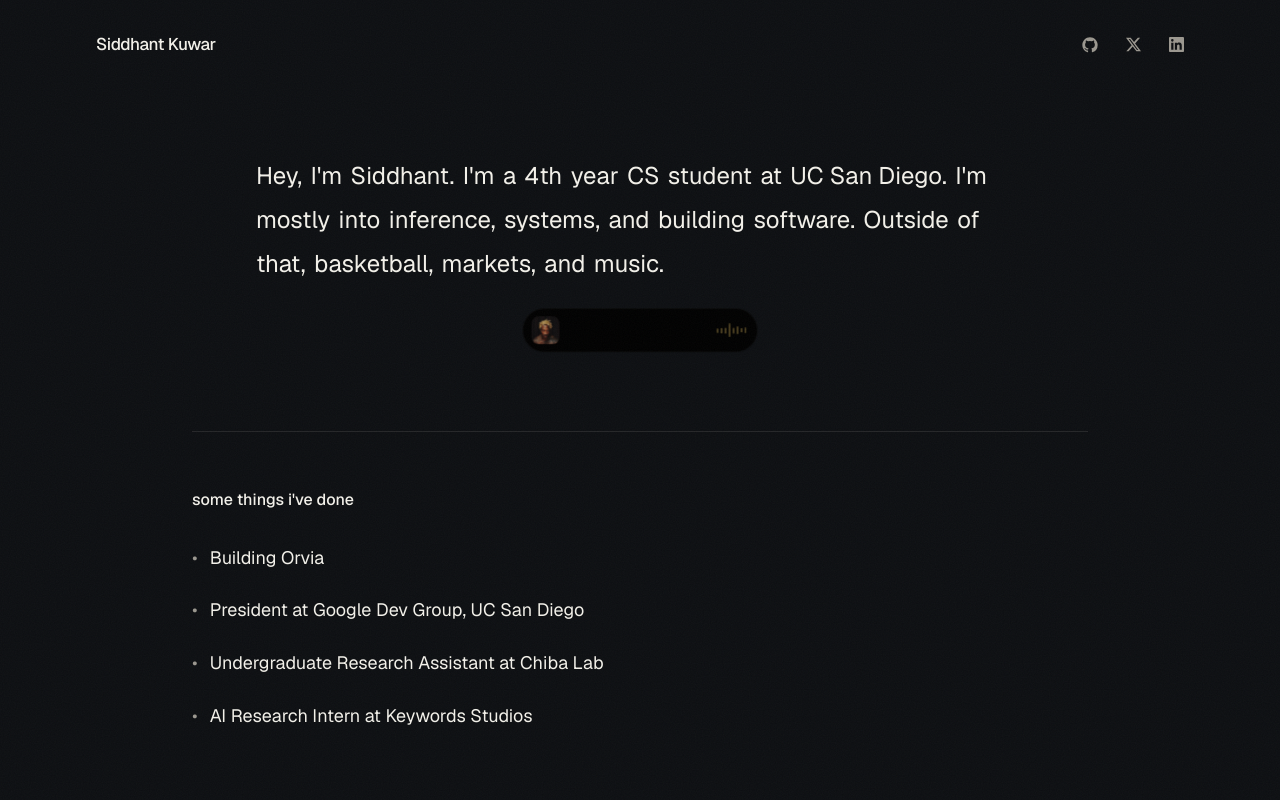
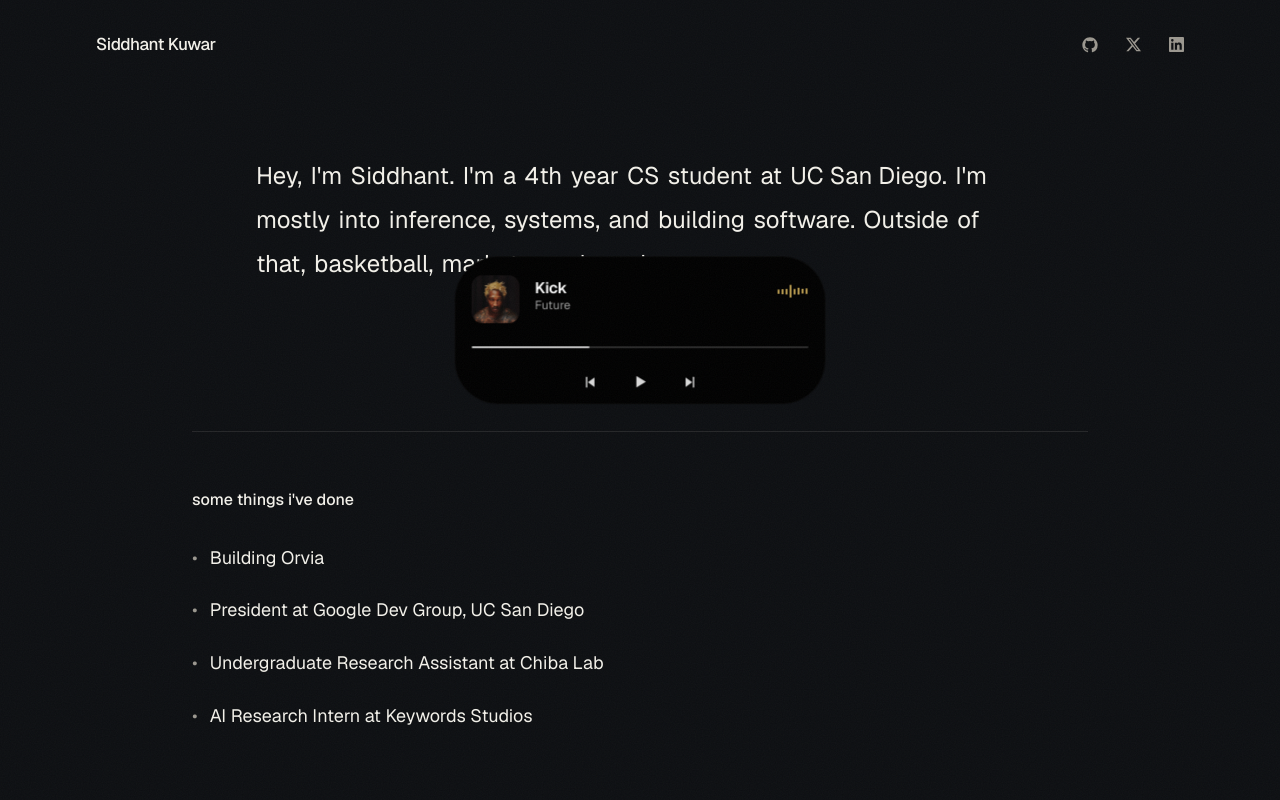
Before and after one commit to skcache/sk, a Next.js app: page / in a window 1280 px wide. Both pictures are taken after a click on the button "music". Shown: the top 800 px of the page. Built offline with nearby package versions, Linux system fonts and the light colour scheme.

Commit message:
music: compact -> expanded Now Playing bloom -> compact -> seed return (one continuous black object)

```diff
--- a/app/components/MusicIsland.tsx
+++ b/app/components/MusicIsland.tsx
@@ -13,26 +13,33 @@
   SIZE_PRESETS,
 } from "./kit/dynamic-island";
 
-/* THE ONE absolute clock. The whole performance lives here:
-   press -> the seed is born at the word -> it moves toward the stage
-   WHILE the shell begins widening -> the seed arrives as the finished
-   Apple-style COMPACT island (235x44) -> ~2s hold with the live
-   waveform -> the waveform crossfades out -> the art follows a beat
-   later -> the shell shrinks AND the seed travels home at the SAME
-   beat (MOVE + SHRINK is one gesture) -> the seed dissolves into the
-   word -> idle. Every fade is long, eased in-out, and overlapped. */
+/* THE ONE ABSOLUTE CLOCK. The whole ~5.2s performance lives here:
+   press -> seed born at the word -> it moves toward the stage WHILE
+   the shell widens -> COMPACT (235x44) forms and holds -> a tiny
+   physical press cue -> the SAME black shell BLOOMS into the real
+   EXPANDED Now Playing form (371x148) -> Kick / Future / progress /
+   controls unfold -> ~2.3s hold -> the expanded-only content leaves
+   -> the same shell contracts back to the EXACT compact state ->
+   compact holds briefly -> the shell shrinks AND travels home at the
+   same beat -> the seed dissolves into the word -> idle.
+   One clock for the Cult states, the content beats, and the travel. */
 const MUSIC_TIMING = {
   expand: 70, // the shell starts widening while the seed is still moving
-  skinFade: 110, // the seed skin fades out almost immediately (one shell)
-  artIn: 200, // album art fades/scales in as the shell reaches its width
-  waveIn: 280, // the waveform follows a beat later
-  waveOut: 2700, // waveform crossfades out (300ms, eased in-out)
-  artOut: 2860, // art begins fading as the wave's tail settles (crossfade)
-  closing: 3180, // the seed skin re-forms under the shell
-  shrink: 3260, // COMPACT -> EMPTY: the shell begins shrinking
-  returnMs: 3260, // SAME beat: the seed travels home WHILE shrinking
-  dissolve: 3500, // the seed fades into the word (240ms) with a 20ms settled rest
-  done: 3760, // unmount AFTER the dissolve completes; idle
+  skinFade: 110, // the seed skin fades out (one visible object)
+  artIn: 200, // album art CSS entrance delay (mounts with the shell)
+  waveIn: 280, // waveform CSS entrance delay
+  compactAt: 350, // COMPACT fully formed
+  press: 1000, // the tactile press cue (130ms, scale 1 -> .975 -> 1)
+  bloom: 1080, // the shell BLOOMS into MUSIC_EXPANDED
+  metaIn: 1180, // title / artist unfold
+  progressIn: 1270, // the progress rail appears
+  controlsIn: 1340, // the controls resolve
+  expandedHold: 3750, // expanded-only content begins leaving (~200ms)
+  collapse: 3920, // MUSIC_EXPANDED -> COMPACT (same shell, art/wave move with it)
+  compactHold: 4250, // the exact compact state is restored and held
+  returnMs: 4850, // MOVE + SHRINK: fades + EMPTY + travel home begin together
+  dissolve: 5100, // the seed fades into the word (240ms, no pop)
+  done: 5340, // unmount AFTER the dissolve; idle
 } as const;
 
 /* the exit fade: long and eased in-out - never a cheap ease-in tail */
@@ -48,21 +55,23 @@
   mass: 0.8,
 };
 
-type Phase = "opening" | "open" | "closing" | "returning" | "dissolve";
+type Phase = "opening" | "compact" | "expanded" | "compactClosing" | "returning" | "dissolve";
 
 /**
- * The music egg as Apple's COMPACT Now Playing Dynamic Island:
- * a tiny pure-black pill (235x44) with album art at the LEADING edge,
- * a live waveform at the TRAILING edge, and intentional black void in
- * the center - the island wraps around the "camera region", it is NOT
- * a media card. No title, no artist, no expanded state in this pass.
+ * The music egg: ONE black object that physically becomes
+ * SEED -> COMPACT Dynamic Island -> EXPANDED Now Playing island ->
+ * COMPACT -> SEED, without ever breaking the illusion.
  *
- * One visible object: the seed born at `music` IS the shell being
- * born - Motion carries the position while the Cult shell stretches
- * around the traveler, and the seed skin fades within ~110ms so there
- * is never a second black capsule underneath. Closing mirrors the
- * opening: the seed begins moving home at the exact beat the shell
- * starts shrinking. Lifecycle ~3.4s, one deterministic performance.
+ * Compact is the ACCEPTED baseline (235x44, pure black, art leading,
+ * waveform trailing, black void center - no title/artist). The
+ * expansion blooms the SAME shell, and the album art + waveform are
+ * the SAME DOM elements the whole time - they reposition/resize with
+ * the shell. The expanded view adds Kick / Future, a thin progress
+ * rail, and three visual-only transport controls.
+ *
+ * Motion owns position; the Cult shell owns dimensions; the seed skin
+ * fades within ~110ms so there is never a second black object.
+ * Lifecycle ~5.3s, one deterministic performance per click.
  */
 export default function MusicIsland({ onDone }: { onDone: () => void }) {
   return (
@@ -116,8 +125,8 @@
       setStage(findStageCenter());
       if (reduce) {
         // reduced motion: no travel - the island lives its schedule
-        // in place, then returns with a clean fade
-        setPhase("open");
+        // in place (compact -> expanded -> compact), then fades clean
+        setPhase("compact");
         schedule(MUSIC_TIMING.done, () => onDoneRef.current());
       }
     });
@@ -128,20 +137,37 @@
     };
   }, [reduce, schedule]);
 
-  // the outer choreography on the SAME absolute clock: the skin fades
-  // as the shell covers it, the content crossfades out (long, eased
-  // in-out, overlapping), and the MOVE+SHRINK closing begins at the
-  // exact beat the shell contracts - then the seed dissolves.
+  // the outer choreography on the SAME absolute clock: phases, the
+  // press cue, the expanded-content exit, and the MOVE+SHRINK closing
   useEffect(() => {
     if (!origin || !stage || reduce) return;
-    schedule(MUSIC_TIMING.skinFade, () => setPhase("open"));
-    schedule(MUSIC_TIMING.waveOut, () => {
+    schedule(MUSIC_TIMING.skinFade, () => setPhase("compact"));
+    schedule(MUSIC_TIMING.bloom, () => setPhase("expanded"));
+    schedule(MUSIC_TIMING.press, () => {
+      const shell = document.querySelector(".music-island-shell");
+      if (!shell) return;
+      shell.animate(
+        [
+          { transform: "scale(1)" },
+          { transform: "scale(0.975)", offset: 0.5 },
+          { transform: "scale(1)" },
+        ],
+        { duration: 130, easing: "ease-in-out" }
+      );
+    });
+    schedule(MUSIC_TIMING.expandedHold, () => {
+      const ui = document.querySelector(".island-expanded-ui");
+      if (ui) {
+        ui.animate([{ opacity: 1 }, { opacity: 0 }], { duration: 200, easing: EXIT_EASE, fill: "forwards" });
+      }
+    });
+    schedule(MUSIC_TIMING.collapse, () => setPhase("compactClosing"));
+    schedule(MUSIC_TIMING.returnMs, () => {
+      setPhase("returning"); // MOVE + SHRINK: the travel begins with the shell's EMPTY
       const wave = document.querySelector(".dynamic-island-wave");
       if (wave) {
         wave.animate([{ opacity: 1 }, { opacity: 0 }], { duration: 300, easing: EXIT_EASE, fill: "forwards" });
       }
-    });
-    schedule(MUSIC_TIMING.artOut, () => {
       const art = document.querySelector(".dynamic-island-art");
       if (art) {
         art.animate(
@@ -150,8 +176,6 @@
         );
       }
     });
-    schedule(MUSIC_TIMING.closing, () => setPhase("closing"));
-    schedule(MUSIC_TIMING.returnMs, () => setPhase("returning")); // with the shrink
     schedule(MUSIC_TIMING.dissolve, () => setPhase("dissolve"));
     schedule(MUSIC_TIMING.done, () => onDoneRef.current());
   }, [origin, stage, reduce, schedule]);
@@ -163,7 +187,7 @@
     return { x: stage.x - origin.x, y: stage.y - origin.y };
   }, [origin, stage]);
 
-  const island = <IslandInner onDone={onDone} />;
+  const island = <IslandInner phase={phase} />;
 
   // reduced motion: the island simply appears at the stage center and
   // lives its schedule in place - no travel, no skin
@@ -195,7 +219,7 @@
       }}
       initial={false}
       animate={
-        phase === "opening" || phase === "open" || phase === "closing"
+        phase === "opening" || phase === "compact" || phase === "expanded" || phase === "compactClosing"
           ? { x: delta.x, y: delta.y }
           : { x: 0, y: 0 }
       }
@@ -204,7 +228,12 @@
       <span
         className="music-seed-skin"
         aria-hidden="true"
-        style={{ opacity: phase === "open" || phase === "dissolve" ? 0 : 1 }}
+        style={{
+          opacity:
+            phase === "compact" || phase === "expanded" || phase === "compactClosing" || phase === "dissolve"
+              ? 0
+              : 1,
+        }}
       />
       <span className="music-projectile-island">{island}</span>
     </motion.div>,
@@ -215,18 +244,14 @@
 /**
  * The island itself: the official size machine driven by the reducer's
  * STABLE dispatch on the same absolute clock (never the cumulative
- * queue). ONE size transition in this pass: EMPTY -> COMPACT (the
- * Apple compact Now Playing form), then EMPTY again at the close.
- * Content is edge-aligned: art at the leading edge, waveform at the
- * trailing edge, intentful black void between them.
+ * queue). The SAME shell moves COMPACT -> MUSIC_EXPANDED -> COMPACT ->
+ * EMPTY; the compact art + waveform are the SAME elements throughout
+ * and simply reposition when the shell blooms. The expanded UI
+ * (title/artist/progress/controls) mounts only for the expanded phase.
  */
-function IslandInner({ onDone }: { onDone: () => void }) {
+function IslandInner({ phase }: { phase: Phase }) {
   const { state, dispatch } = useDynamicIslandSize();
   const timers = useRef<ReturnType<typeof setTimeout>[]>([]);
-  const onDoneRef = useRef(onDone);
-  useEffect(() => {
-    onDoneRef.current = onDone;
-  }, [onDone]);
   void state.isAnimating;
 
   /* ONE absolute clock. The Cult queue's delays are cumulative and
@@ -235,12 +260,16 @@
   useEffect(() => {
     const at = (ms: number, fn: () => void) => timers.current.push(setTimeout(fn, ms));
     at(MUSIC_TIMING.expand, () => dispatch({ type: "SET_SIZE", newSize: SIZE_PRESETS.COMPACT }));
-    at(MUSIC_TIMING.shrink, () => dispatch({ type: "SET_SIZE", newSize: SIZE_PRESETS.EMPTY }));
+    at(MUSIC_TIMING.bloom, () => dispatch({ type: "SET_SIZE", newSize: SIZE_PRESETS.MUSIC_EXPANDED }));
+    at(MUSIC_TIMING.collapse, () => dispatch({ type: "SET_SIZE", newSize: SIZE_PRESETS.COMPACT }));
+    at(MUSIC_TIMING.returnMs, () => dispatch({ type: "SET_SIZE", newSize: SIZE_PRESETS.EMPTY }));
     return () => {
       timers.current.forEach(clearTimeout);
       timers.current = [];
     };
   }, [dispatch]);
+
+  const expanded = phase === "expanded";
 
   return (
     <DynamicIsland
@@ -248,7 +277,7 @@
       className="music-island-shell mx-auto h-0 w-0 shrink-0 items-center justify-center border text-center text-ink"
     >
       <DynamicContainer className="dynamic-island-row">
-        <span className="island-row-content">
+        <span className={`island-row-content${expanded ? " is-expanded" : ""}`}>
           <Image
             className="dynamic-island-art"
             src={favoriteSong.artwork}
@@ -257,6 +286,30 @@
             height={28}
             unoptimized
           />
+          {expanded && (
+            <span className="island-expanded-ui">
+              <span className="island-expanded-meta">
+                <span className="island-expanded-title">{favoriteSong.title}</span>
+                <span className="island-expanded-artist">{favoriteSong.artist}</span>
+              </span>
+              <span className="island-progress" aria-hidden="true">
+                <i className="island-progress-fill" />
+              </span>
+              <span className="island-controls" aria-hidden="true">
+                <svg width="14" height="14" viewBox="0 0 16 16" fill="none" aria-hidden="true">
+                  <path d="M3.5 2.5v11" stroke="currentColor" strokeWidth="1.6" strokeLinecap="round" />
+                  <path d="M5 8l7.5-5.5v11z" fill="currentColor" />
+                </svg>
+                <svg width="17" height="17" viewBox="0 0 16 16" fill="none" aria-hidden="true">
+                  <path d="M4.5 2.5l9 5.5-9 5.5z" fill="currentColor" />
+                </svg>
+                <svg width="14" height="14" viewBox="0 0 16 16" fill="none" aria-hidden="true">
+                  <path d="M12.5 2.5v11" stroke="currentColor" strokeWidth="1.6" strokeLinecap="round" />
+                  <path d="M11 8l-7.5-5.5v11z" fill="currentColor" />
+                </svg>
+              </span>
+            </span>
+          )}
           <span className="dynamic-island-wave" aria-hidden="true">
             <i />
             <i />
--- a/app/globals.css
+++ b/app/globals.css
@@ -576,14 +576,14 @@
 }
 
 /* the island shell: PURE BLACK like the sensor hardware the island
-   visually wraps - no glass, no gray fill, no visible outline. The
-   hairline is nearly invisible on purpose. */
+   visually wraps - no glass, no gray fill, no visible outline. On
+   narrow viewports the expanded form may not exceed the gutters. */
 .music-island-shell {
   background: #000000;
   border-color: rgba(255, 255, 255, 0.035);
   box-shadow: none;
   overflow: hidden;
-  max-width: calc(100vw - 56px);
+  max-width: calc(100vw - 22px);
 }
 
 /* island content: the COMPACT anatomy lives in a full-bleed
@@ -643,9 +643,19 @@
   object-fit: cover;
   margin: 0;
   box-shadow: none;
+  /* one continuous element from the compact seed through the expanded
+     bloom: its position/size follow the shell's own spring */
+  transition:
+    left 380ms cubic-bezier(0.22, 1, 0.36, 1),
+    top 380ms cubic-bezier(0.22, 1, 0.36, 1),
+    width 380ms cubic-bezier(0.22, 1, 0.36, 1),
+    height 380ms cubic-bezier(0.22, 1, 0.36, 1),
+    border-radius 380ms cubic-bezier(0.22, 1, 0.36, 1),
+    transform 380ms cubic-bezier(0.22, 1, 0.36, 1);
   /* slow, buttery entrance: the art resolves as the shell reaches its
-     width - never a snap */
-  animation: island-art-in 320ms cubic-bezier(0.22, 1, 0.36, 1) 200ms both;
+     width - the fill is backwards so the EXPANDED positioning (no
+     translateY) is never locked by the entrance's end state */
+  animation: island-art-in 320ms cubic-bezier(0.22, 1, 0.36, 1) 200ms backwards;
 }
 
 @keyframes island-art-in {
@@ -656,6 +666,106 @@
   to {
     opacity: 1;
     transform: translateY(-50%) scale(1);
+  }
+}
+
+/* ---- the EXPANDED Now Playing positions (same elements, new places)
+   the art and waveform PHYSICALLY move with the shell's bloom - one
+   continuous object, no remounts, no teleports ---- */
+.island-row-content.is-expanded .dynamic-island-art {
+  left: 16px;
+  top: 18px;
+  transform: none;
+  width: 48px;
+  height: 48px;
+  border-radius: 11px;
+  animation: none;
+}
+
+.island-row-content.is-expanded .dynamic-island-wave {
+  right: 17px;
+  top: 22px;
+  transform: none;
+  height: 24px;
+  animation: none;
+}
+
+/* the expanded-only Now Playing surface: Kick / Future, a thin static
+   progress rail, and three visual-only transport controls. It mounts
+   only for the expanded phase and unfolds as the shell blooms. */
+.island-expanded-ui {
+  position: absolute;
+  inset: 0;
+}
+
+.island-expanded-meta {
+  position: absolute;
+  left: 79px;
+  top: 22px;
+  display: flex;
+  flex-direction: column;
+  gap: 3px;
+  text-align: left;
+  white-space: nowrap;
+  animation: expanded-piece-in 260ms cubic-bezier(0.22, 1, 0.36, 1) 80ms backwards;
+}
+
+.island-expanded-title {
+  font-size: 15.5px;
+  font-weight: 600;
+  letter-spacing: -0.01em;
+  color: #ffffff;
+  line-height: 1.1;
+}
+
+.island-expanded-artist {
+  font-size: 12px;
+  font-weight: 400;
+  color: rgba(255, 255, 255, 0.6);
+  line-height: 1.1;
+}
+
+.island-progress {
+  position: absolute;
+  left: 16px;
+  right: 16px;
+  bottom: 55px;
+  height: 2px;
+  border-radius: 1px;
+  background: rgba(255, 255, 255, 0.16);
+  overflow: hidden;
+  animation: expanded-piece-in 260ms cubic-bezier(0.22, 1, 0.36, 1) 170ms backwards;
+}
+
+.island-progress-fill {
+  display: block;
+  width: 35%;
+  height: 100%;
+  border-radius: 1px;
+  background: rgba(255, 255, 255, 0.7);
+}
+
+.island-controls {
+  position: absolute;
+  left: 0;
+  right: 0;
+  bottom: 13px;
+  display: flex;
+  align-items: center;
+  justify-content: center;
+  gap: 34px;
+  color: rgba(255, 255, 255, 0.85);
+  animation: expanded-piece-in 260ms cubic-bezier(0.22, 1, 0.36, 1) 240ms backwards;
+}
+
+@keyframes expanded-piece-in {
+  from {
+    opacity: 0;
+    transform: translateY(7px);
+  }
+  to {
+    opacity: 1;
+    transform: translateY(0);
   }
 }
 
@@ -671,8 +781,14 @@
   align-items: center;
   gap: 2px;
   height: 18px;
+  /* same element through the bloom: position follows the shell */
+  transition:
+    right 380ms cubic-bezier(0.22, 1, 0.36, 1),
+    top 380ms cubic-bezier(0.22, 1, 0.36, 1),
+    transform 380ms cubic-bezier(0.22, 1, 0.36, 1),
+    height 380ms cubic-bezier(0.22, 1, 0.36, 1);
   /* a calm, gentle fade-in that drifts in after the art */
-  animation: island-wave-in 360ms ease-in-out 280ms both;
+  animation: island-wave-in 360ms ease-in-out 280ms backwards;
 }
 
 @keyframes island-wave-in {
```
Also changed, not shown: app/components/kit/dynamic-island.tsx (+9 -0 lines), 1 other file (tests, documents, lock files or other folders).
